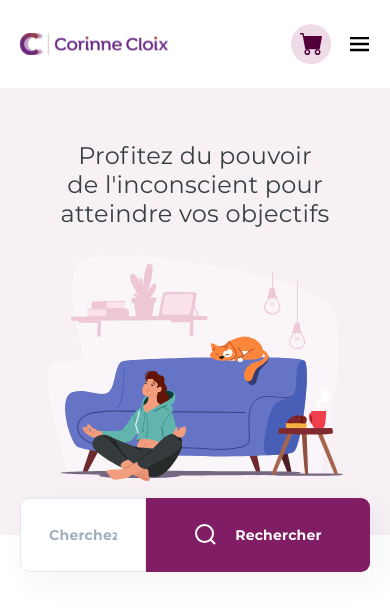
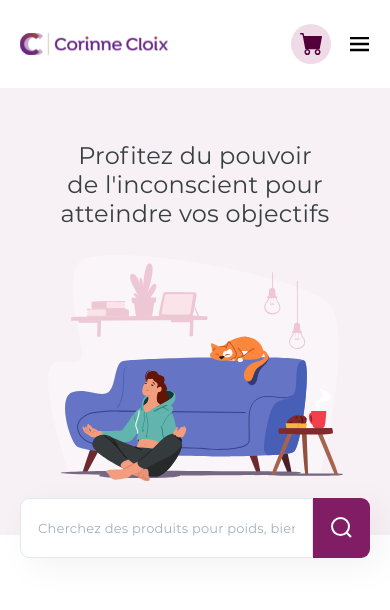
Before and after one commit to yasnbouz/hypnose-frontend, a Next.js app: page /boutique in a window 390 px wide. Shown: the top 610 px of the page. Built offline with nearby package versions, Linux system fonts and the light colour scheme.

Commit message:
Feat: Add responsive to search component (#1459695475)

```diff
--- a/src/components/BoutiquePage/Search/index.tsx
+++ b/src/components/BoutiquePage/Search/index.tsx
@@ -1,8 +1,9 @@
-import { Box, Button, HStack, Input } from '@chakra-ui/react';
+import { Box, Button, HStack, Input, IconButton, useMediaQuery } from '@chakra-ui/react';
 import SearchIcon from '@/assets/BoutiquePage/Search/search.svg';
 import { FormEvent, useState } from 'react';
 
 function Search(): JSX.Element {
+    const [isLargerThan40em] = useMediaQuery('(min-width:40em)');
     const [search, setSearch] = useState('');
     const handleInputSearch = (e: FormEvent<HTMLInputElement>): void => {
         setSearch(e.currentTarget.value);
@@ -13,24 +14,34 @@ function Search(): JSX.Element {
     };
     return (
         <Box max="1200px" px="20px" mx="auto" w="100%" mt="-37px" pos="relative" zIndex="1">
-            <HStack as="form" spacing="0px" maxW="910px" mx="auto" h="74px" alignItems="stretch" boxShadow="10px 9px 34px rgba(0, 0, 0, 0.05)" onSubmit={handleSubmit}>
+            <HStack
+                as="form"
+                spacing="0px"
+                maxW="910px"
+                mx="auto"
+                h={['60px', null, null, '74px']}
+                alignItems="stretch"
+                boxShadow="10px 9px 34px rgba(0, 0, 0, 0.05)"
+                onSubmit={handleSubmit}
+            >
                 <Input
                     placeholder="Cherchez des produits pour poids, bien-être...."
                     fontFamily="montserrat"
-                    fontWeight="700"
-                    fontSize="14px"
+                    fontWeight={['400', null, null, '700']}
+                    fontSize={['13px', null, null, '14px']}
                     lineHeight="56px"
                     letterSpacing="0.2px"
                     color="#B6B6B6"
                     bg="white"
                     h="100%"
-                    px="28px"
+                    px={['17px', null, null, '28px']}
                     borderTopLeftRadius="9px"
                     borderBottomLeftRadius="9px"
                     borderTopRightRadius="0px"
                     borderBottomRightRadius="0px"
                     onChange={handleInputSearch}
                 />
+                {isLargerThan40em ? (
                     <Button
                         fontFamily="montserrat"
                         fontWeight="700"
@@ -54,6 +65,22 @@ function Search(): JSX.Element {
                     >
                         Rechercher
                     </Button>
+                ) : (
+                    <IconButton
+                        aria-label="chercher des produits"
+                        icon={<SearchIcon />}
+                        borderTopLeftRadius="0px"
+                        borderBottomLeftRadius="0px"
+                        borderTopRightRadius="9px"
+                        borderBottomRightRadius="9px"
+                        type="submit"
+                        bg="#811D65"
+                        _hover={{ bg: '#811D65' }}
+                        _active={{ bg: '#811D65' }}
+                        flex="1 0 57px"
+                        h="100%"
+                    />
+                )}
             </HStack>
         </Box>
     );
```
Lines whose indentation alone changed are shown as unchanged.
